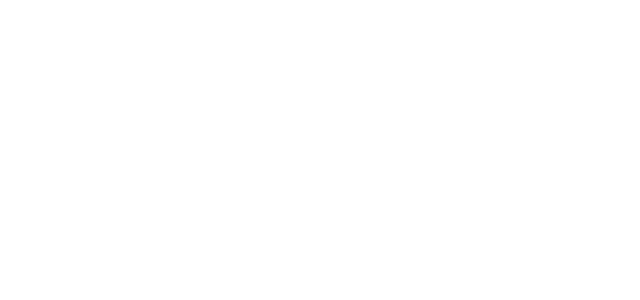
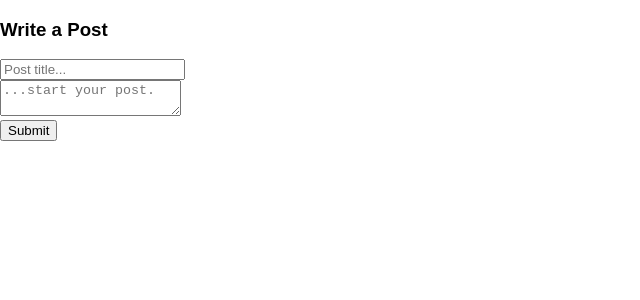
Before and after one commit to briduffy/redux_blog, a React (Create React App) app: page / in a window 1280 px wide. Shown: the top 300 px of the page, without its empty margins (0-640 px from the left). Built offline with nearby package versions, Linux system fonts and the light colour scheme.

Commit message:
posts can be submitted but not rendered

```diff
--- a/src/components/PostFeed.js
+++ b/src/components/PostFeed.js
@@ -1,5 +1,6 @@
 import React from 'react'
+import { connect } from 'react-redux'
 
 const PostFeed = () => null
 
-export default PostFeed
+export default connect()(PostFeed)
--- a/src/components/PostForm.js
+++ b/src/components/PostForm.js
@@ -1,5 +1,49 @@
 import React from 'react'
+import { connect } from 'react-redux'
 
-const PostForm = () => null
+class PostForm extends React.Component {
+  state = { post: '', title: '' }
 
-export default PostForm
+  handleSubmit = (e) => {
+    e.preventDefault()
+    const { dispatch, id } = this.props
+    const { post, title } = this.state
+    dispatch({ type: 'ADD_POST', post, title })
+    this.setState({ post: '', title: ''})
+  }
+
+  handleChange = (e) => {
+   const { name, value } = e.target
+   this.setState({ [name]: value })
+  }
+
+  render(){
+    const { post, title } = this.state
+    return(
+      <div className='container'>
+        <h3>Write a Post</h3>
+        <form onSubmit={this.handleSubmit}>
+        <input
+            value={title}
+            name="title"
+            onChange={this.handleChange}
+            placeholder="Post title..."
+            required
+          />
+          <br />
+          <textarea
+            value={post}
+            name="post"
+            onChange={this.handleChange}
+            required
+            placeholder="...start your post."
+          />
+          <br />
+          <button className="btn">Submit</button>
+        </form>
+      </div>
+    )
+  }
+}
+
+export default connect()(PostForm)
--- a/src/reducers/posts.js
+++ b/src/reducers/posts.js
@@ -1,5 +1,7 @@
 const posts = ( state = [], action) => {
   switch(action.type) {
+    case 'POSTS':
+      return action.posts
     case 'ADD_POST':
       return [action.post, ...state]
     default:
```
